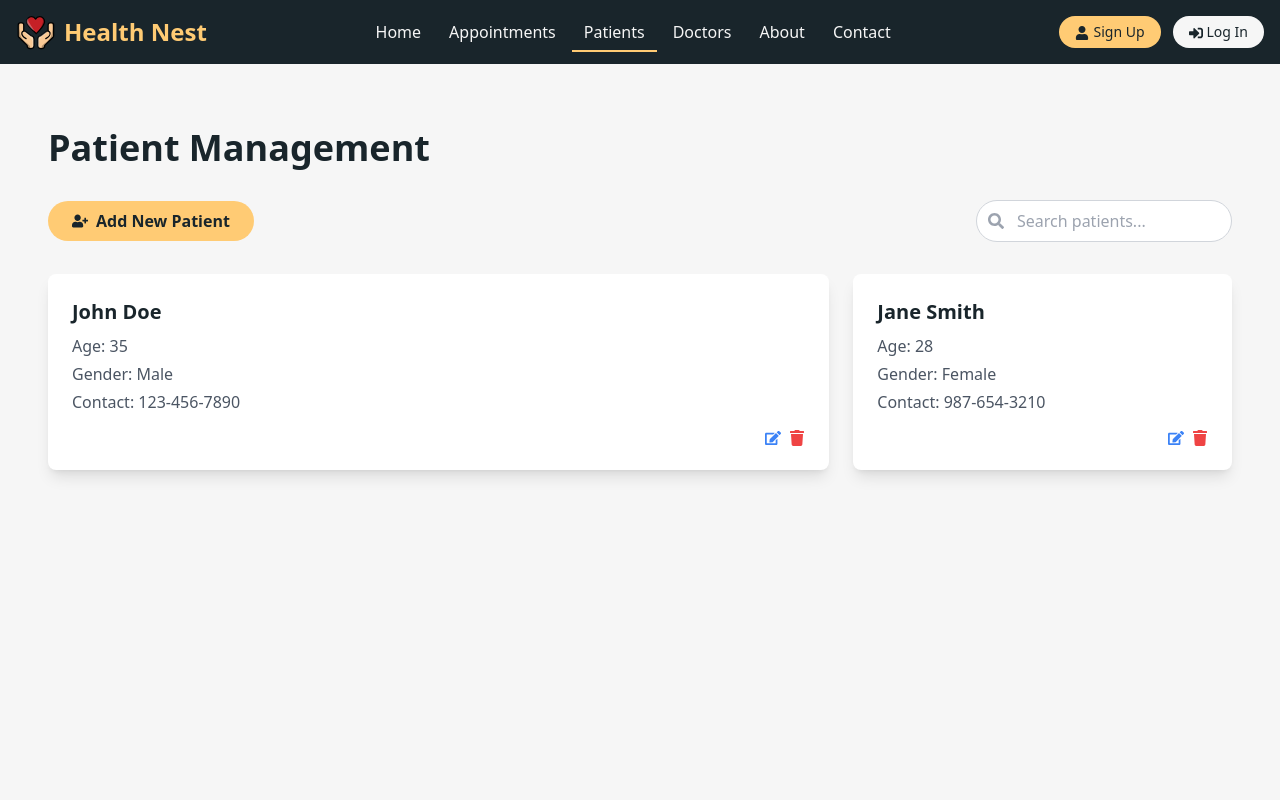
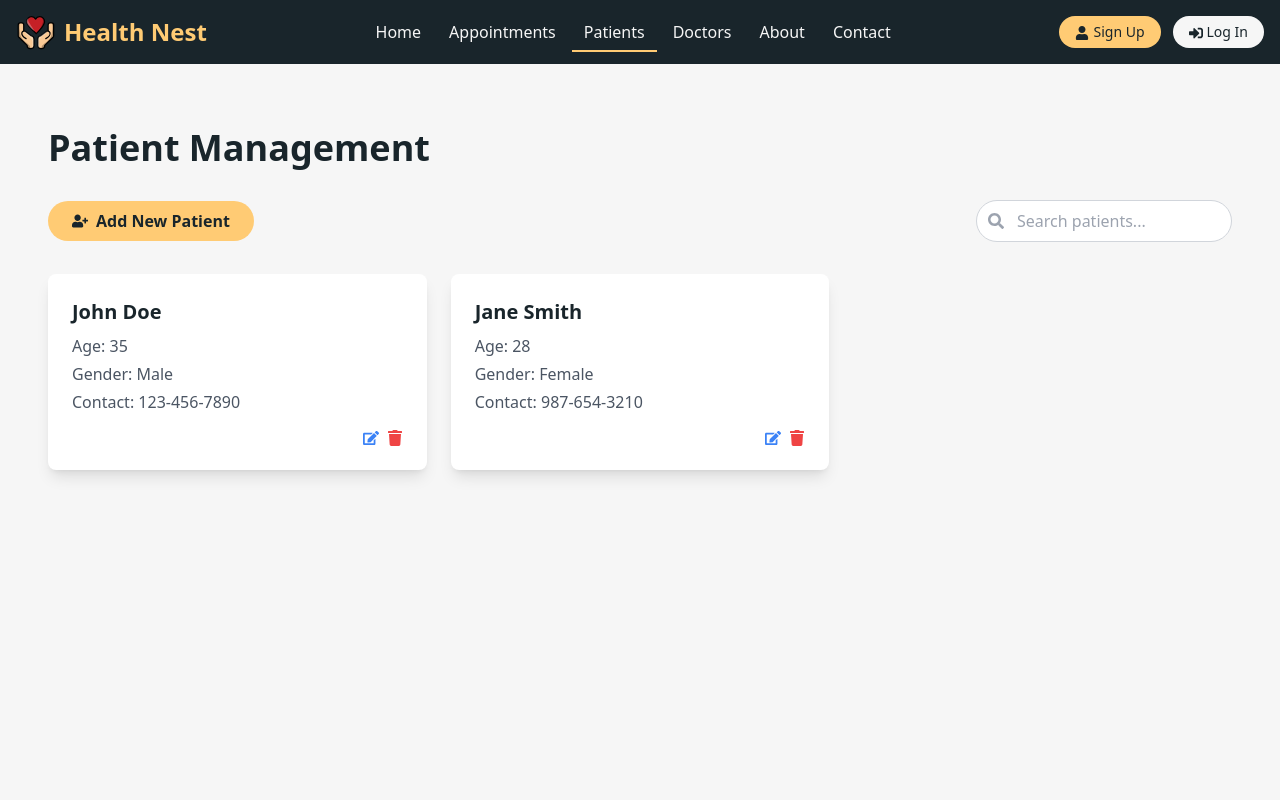
Before and after one commit to yazdanhaider/Hospital-Management, a React (Vite) app in the folder Frontend/: page /patients in a window 1280 px wide. Shown: the top 800 px of the page. Built offline with nearby package versions, Linux system fonts and the light colour scheme.

Commit message:
ui of patient section is updated and the when new user will be added that will show at index 0

```diff
--- a/Frontend/src/components/Patients.jsx
+++ b/Frontend/src/components/Patients.jsx
@@ -1,15 +1,32 @@
-import React, { useState } from 'react';
-import { motion } from 'framer-motion';
-import { FaUserPlus, FaSearch, FaEdit, FaTrash } from 'react-icons/fa';
+import React, { useState } from "react";
+import { motion } from "framer-motion";
+import { FaUserPlus, FaSearch, FaEdit, FaTrash } from "react-icons/fa";
 
 const Patients = () => {
   const [patients, setPatients] = useState([
-        { id: 1, name: "John Doe", age: 35, gender: "Male", contact: "123-456-7890" },
-        { id: 2, name: "Jane Smith", age: 28, gender: "Female", contact: "987-654-3210" },
+    {
+      id: 1,
+      name: "John Doe",
+      age: 35,
+      gender: "Male",
+      contact: "123-456-7890",
+    },
+    {
+      id: 2,
+      name: "Jane Smith",
+      age: 28,
+      gender: "Female",
+      contact: "987-654-3210",
+    },
   ]);
-    const [searchTerm, setSearchTerm] = useState('');
+  const [searchTerm, setSearchTerm] = useState("");
   const [showForm, setShowForm] = useState(false);
-    const [newPatient, setNewPatient] = useState({ name: '', age: '', gender: '', contact: '' });
+  const [newPatient, setNewPatient] = useState({
+    name: "",
+    age: "",
+    gender: "",
+    contact: "",
+  });
 
   const handleInputChange = (e) => {
     setNewPatient({ ...newPatient, [e.target.name]: e.target.value });
@@ -17,20 +34,24 @@ const Patients = () => {
 
   const validateForm = () => {
     const nameRegex = /^[A-Za-z][A-Za-z0-9 ]{3,}$/;
-        const contactRegex = /^[0-9]{3}-[0-9]{3}-[0-9]{4}$/;
+    const contactRegex = /^[0-9]{3}[0-9]{3}[0-9]{4}$/;
 
     if (!nameRegex.test(newPatient.name)) {
-            alert('Invalid name. Name should start with a letter and be at least 4 characters long.');
+      alert(
+        "Invalid name. Name should start with a letter and be at least 4 characters long."
+      );
       return false;
     }
 
     if (newPatient.age < 1 || newPatient.age > 120) {
-            alert('Age should be a number between 1 and 120.');
+      alert("Age should be a number between 1 and 120.");
       return false;
     }
 
     if (!contactRegex.test(newPatient.contact)) {
-            alert('Invalid contact number. It should follow the format XXX-XXX-XXXX.');
+      alert(
+        "Invalid contact number. It should follow the format XXX-XXX-XXXX."
+      );
       return false;
     }
 
@@ -40,23 +61,25 @@ const Patients = () => {
   const handleSubmit = (e) => {
     e.preventDefault();
     if (validateForm()) {
-            setPatients([...patients, { id: patients.length + 1, ...newPatient }]);
-            setNewPatient({ name: '', age: '', gender: '', contact: '' });
+      setPatients([{ id: patients.length + 1, ...newPatient }, ...patients]);
+      setNewPatient({ name: "", age: "", gender: "", contact: "" });
       setShowForm(false);
     }
   };
 
   const deletePatient = (id) => {
-        setPatients(patients.filter(patient => patient.id !== id));
+    setPatients(patients.filter((patient) => patient.id !== id));
   };
 
-    const filteredPatients = patients.filter(patient =>
+  const filteredPatients = patients.filter((patient) =>
     patient.name.toLowerCase().includes(searchTerm.toLowerCase())
   );
 
   return (
     <div className="bg-light min-h-screen p-4 sm:p-8">
-            <h1 className="text-3xl sm:text-4xl font-bold text-primary mb-6 sm:mb-8">Patient Management</h1>
+      <h1 className="text-3xl sm:text-4xl font-bold text-primary mb-6 sm:mb-8">
+        Patient Management
+      </h1>
 
       <div className="mb-6 sm:mb-8 flex flex-col sm:flex-row justify-between items-center space-y-4 sm:space-y-0">
         <motion.button
@@ -66,7 +89,7 @@ const Patients = () => {
           onClick={() => setShowForm(!showForm)}
         >
           <FaUserPlus className="mr-2" />
-                    {showForm ? 'Cancel' : 'Add New Patient'}
+          {showForm ? "Cancel" : "Add New Patient"}
         </motion.button>
         <div className="relative w-full sm:w-auto">
           <FaSearch className="absolute left-3 top-1/2 transform -translate-y-1/2 text-gray-400" />
@@ -128,7 +151,10 @@ const Patients = () => {
               required
             />
           </div>
-                    <button type="submit" className="mt-4 bg-accent text-primary px-6 py-2 rounded-full font-bold">
+          <button
+            type="submit"
+            className="mt-4 bg-accent text-primary px-6 py-2 rounded-full font-bold"
+          >
             Add Patient
           </button>
         </motion.form>
@@ -138,14 +164,14 @@ const Patients = () => {
         {filteredPatients.map((patient, index) => (
           <motion.div
             key={patient.id}
-                        className={`bg-white p-6 rounded-lg shadow-lg ${
-                            index === 0 ? 'md:col-span-2' : ''
-                        }`}
+            className="bg-white p-6 rounded-lg shadow-lg"
             initial={{ opacity: 0 }}
             animate={{ opacity: 1 }}
             exit={{ opacity: 0 }}
           >
-                        <h3 className="text-xl font-semibold text-primary mb-2">{patient.name}</h3>
+            <h3 className="text-xl font-semibold text-primary mb-2">
+              {patient.name}
+            </h3>
             <p className="text-gray-600 mb-1">Age: {patient.age}</p>
             <p className="text-gray-600 mb-1">Gender: {patient.gender}</p>
             <p className="text-gray-600 mb-4">Contact: {patient.contact}</p>
@@ -153,7 +179,10 @@ const Patients = () => {
               <button className="text-blue-500 mr-2">
                 <FaEdit />
               </button>
-                            <button className="text-red-500" onClick={() => deletePatient(patient.id)}>
+              <button
+                className="text-red-500"
+                onClick={() => deletePatient(patient.id)}
+              >
                 <FaTrash />
               </button>
             </div>
```
Lines whose indentation alone changed are shown as unchanged.
